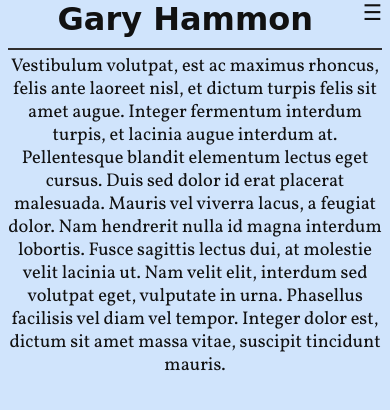
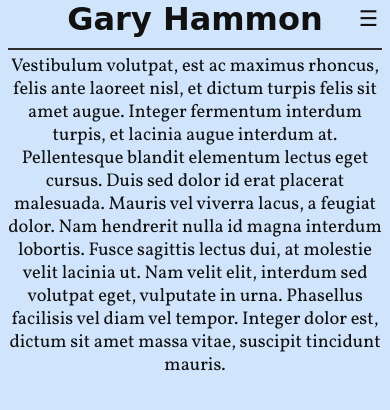
Before and after one commit to kris3579/Hammond-Website, a Node server app: page / in a window 390 px wide. Shown: the top 410 px of the page. Run offline with Node 20, Linux system fonts and the light colour scheme; some web fonts are replaced.

Commit message:
fixed burger and title alignment in mobile

```diff
--- a/public/styles/base.css
+++ b/public/styles/base.css
@@ -6,11 +6,12 @@ body {
 
 h1 {
   font-family: 'Goblin One', cursive;
-  font-size: 2em;
+  font-size: 2.5em;
   margin-top: 0px;
   margin-bottom: 5px;
   margin-right: 0px;
   display: inline-block;
+  width: 80%;
 }
 
 h2 {
@@ -55,6 +56,10 @@ iframe {
   font-size: 1.35em;
 }
 
+#headerbox {
+  position: relative;
+}
+
 #burger {
   display: none
 }
@@ -82,6 +87,10 @@ iframe {
   nav {
     padding-bottom: 0px;
     margin-bottom: 5px;
+  }
+
+  iframe {
+    margin-top: 10px;
   }
 
   .links {
@@ -116,7 +125,9 @@ iframe {
   #burger {
     display: block;
     cursor: pointer;
-    float: right;
+    position: absolute;
+    top: 0.7%;
+    left: 92%;
     font-size: 1.35em;
   }
 
@@ -137,6 +148,10 @@ iframe {
 /* Computer Sized */
 
 @media only screen and (min-width: 1025px) {
+  iframe {
+    width: 70%;
+  }
+
   .aboutImg {
     width: 30%;
   }
--- a/views/master.ejs
+++ b/views/master.ejs
@@ -12,8 +12,8 @@
 
   <body>
 
-    <header>
-      <h1 class="title">Gary Hammon</h1>
+    <header id="headerBox">
+      <h1>Gary Hammon</h1>
       <%- include partials/nav.ejs %>
     </header>
 
```
